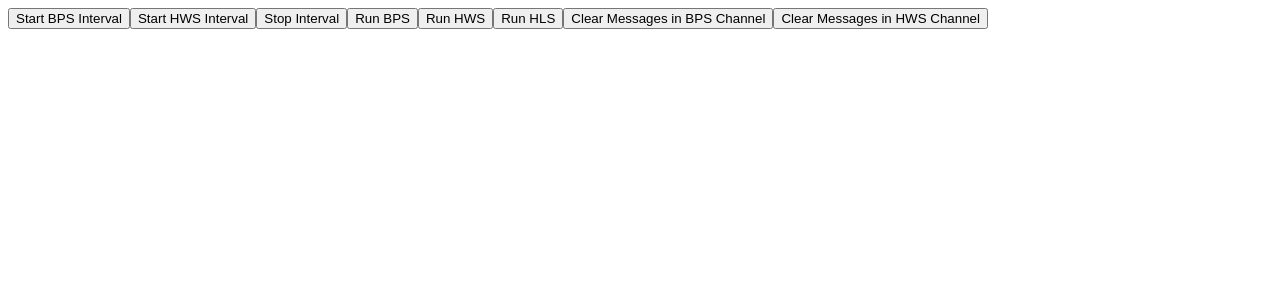
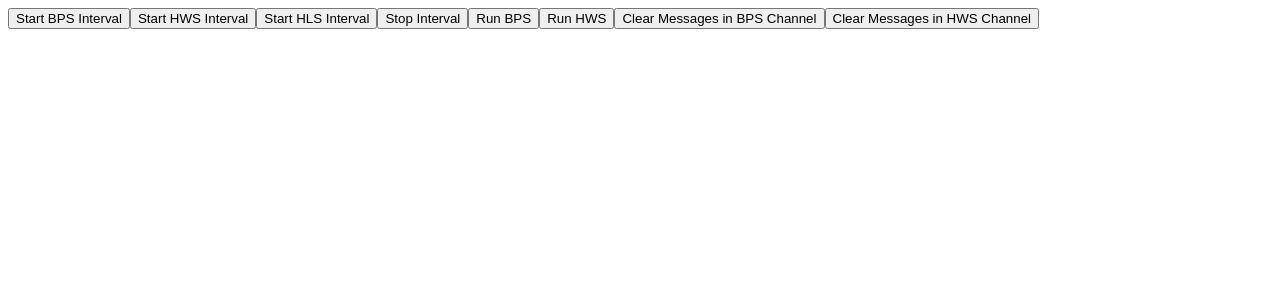
Before and after one commit to sudo-dco/buildapcsalesbot, a React app: page / in a window 1280 px wide. Shown: the top 300 px of the page. Built offline with nearby package versions, Linux system fonts and the light colour scheme.

Commit message:
add button for hls interval

```diff
--- a/src/App.jsx
+++ b/src/App.jsx
@@ -10,10 +10,10 @@ const App = () => {
         <div onClick={e => handleClick(e.target.value)}>
             <button value={"startBPSInterval"}>Start BPS Interval</button>
             <button value={"startHWSInterval"}>Start HWS Interval</button>
+            <button value={"startHLSInterval"}>Start HLS Interval</button>
             <button value={"stopInterval"}>Stop Interval</button>
             <button value={"runBPS"}>Run BPS</button>
             <button value={"runHWS"}>Run HWS</button>
-            <button value={"runHLS"}>Run HLS</button>
             <button value={"clearBPSChannel"}>Clear Messages in BPS Channel</button>
             <button value={"clearHWSChannel"}>Clear Messages in HWS Channel</button>
         </div>
```
